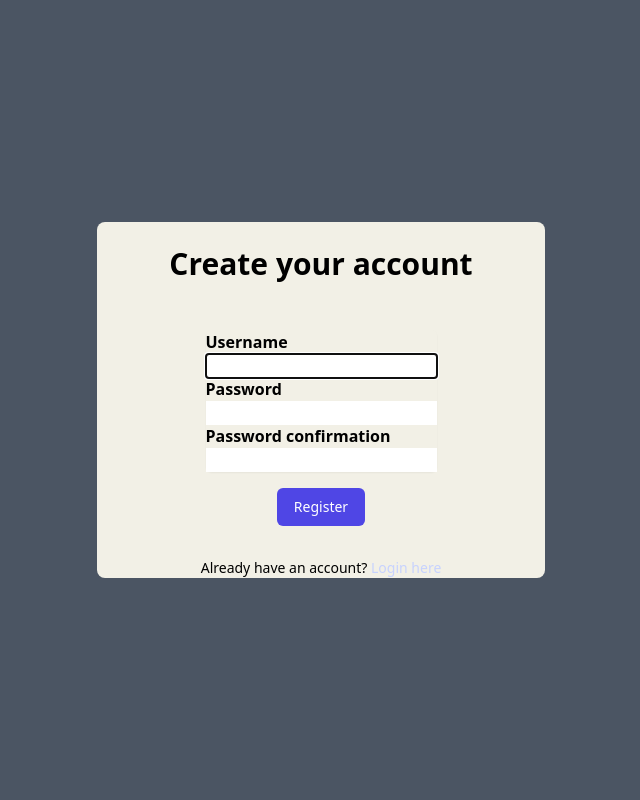
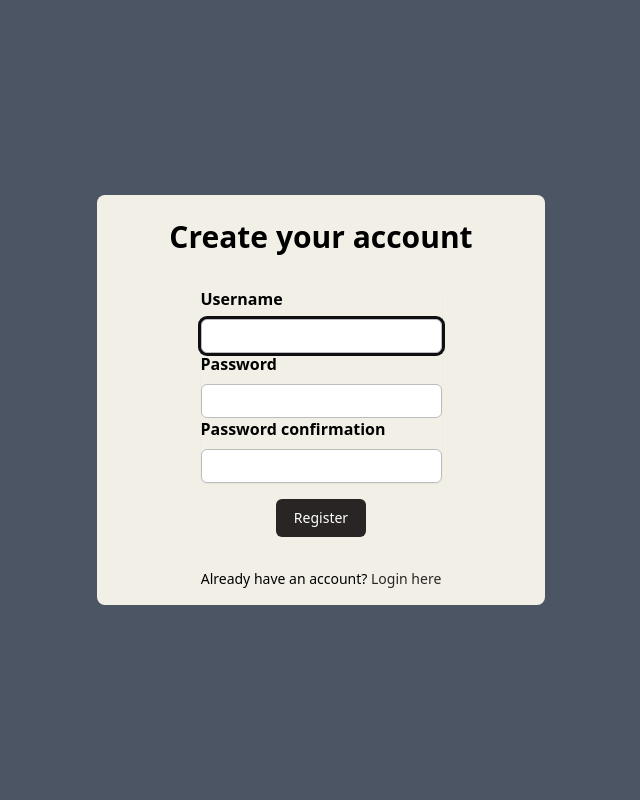
Before and after one commit to pbpf12/taste-of-bandung, a Django app: page /register/ in a window 1280 px wide. Shown: the whole page, without its empty margins (319-959 px from the left). Run offline with Django 5.2, Linux system fonts and the light colour scheme; some libraries are stand-ins or nearby versions.

Commit message:
feat: Update styling for register.html

```diff
--- a/register/templates/register.html
+++ b/register/templates/register.html
@@ -7,20 +7,20 @@
 
 {% block content %}
 
-<div class="min-h-screen flex items-center justify-center bg-gray-600 py-12 px-4 sm:px-6 lg:px-8">
-  <div class="max-w-md w-full space-y-8 bg-[#F2F0E6] rounded-lg">
+<div class="min-h-screen flex items-center w-full shadow-xl justify-center bg-gray-600 shadow-xl py-12 px-4 sm:px-6 lg:px-8">
+  <div class="max-w-md w-full space-y-8 form-style bg-[#F2F0E6] rounded-lg">
     <div>
       <h2 class="mt-6 text-center text-3xl font-extrabold text-black">
         Create your account
       </h2>
     </div>
-    <form class="flex flex-col mt-8 space-y-4 items-center justify-center" method="POST">
+    <form class="mt-8 space-y-4" method="POST">
       {% csrf_token %}
       <input type="hidden" name="remember" value="true">
-      <div class="rounded-md shadow-sm -space-y-px">
+      <div class="flex flex-col justify-self-center rounded-md shadow-sm -space-y-px">
         {% for field in form %}
           <div class="{% if not forloop.first %}mt-4{% endif %}">
-            <label for="{{ field.id_for_label }}" class="mb-2 font-semibold text-black w-full">
+            <label for="{{ field.id_for_label }}" class="flex mb-2 font-semibold text-black">
               {{ field.label }}
             </label>
             <div class="relative">
@@ -43,7 +43,7 @@
       </div>
 
       <div>
-        <button type="submit" class="group relative w-full flex justify-center py-2 px-4 border border-transparent text-sm font-medium rounded-md text-white bg-indigo-600 hover:bg-indigo-700 focus:outline-none focus:ring-2 focus:ring-offset-2 focus:ring-indigo-500">
+        <button type="submit" class="group relative w-1/5 flex justify-self-center justify-center py-2 border border-transparent text-sm font-medium rounded-md text-white bg-stone-800 hover:bg-stone-900 focus:outline-none focus:ring-2 focus:ring-offset-2 focus:ring-indigo-500">
           Register
         </button>
       </div>
@@ -59,10 +59,10 @@
       </div>
       {% endif %}
 
-    <div class="text-center mt-4">
+    <div class="text-center mt-4 pb-4">
       <p class="text-sm text-black">
         Already have an account?
-        <a href="{% url 'login' %}" class="font-medium text-indigo-200 hover:text-indigo-300">
+        <a href="{% url 'login' %}" class="font-medium text-stone-800 hover:text-stone-900">
           Login here
         </a>
       </p>
--- a/static/css/global.css
+++ b/static/css/global.css
@@ -0,0 +1,10 @@
+.form-style form input, form textarea, form select {
+    width: 100%;
+    padding: 0.25rem;
+    border: 0.5px solid #bcbcbc;
+    border-radius: 0.375rem;
+}
+.form-style form input:focus, form textarea:focus, form select:focus {
+    outline: none;
+    box-shadow: 0 0 0 3px #0f0e13;
+}
--- a/templates/base.html
+++ b/templates/base.html
@@ -8,6 +8,7 @@
             content="width=device-width, initial-scale=1.0"
         />
         {% block meta %}{% endblock meta %}
+        <link rel="stylesheet" href="{% static 'css/global.css' %}">
         <script src="https://cdn.tailwindcss.com"></script>
     </head>
 
```
